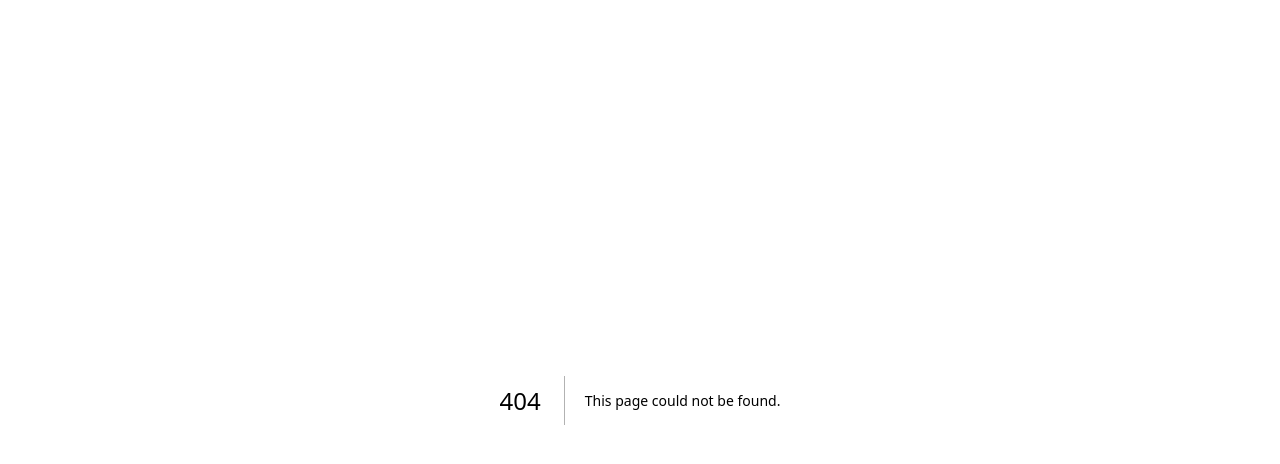
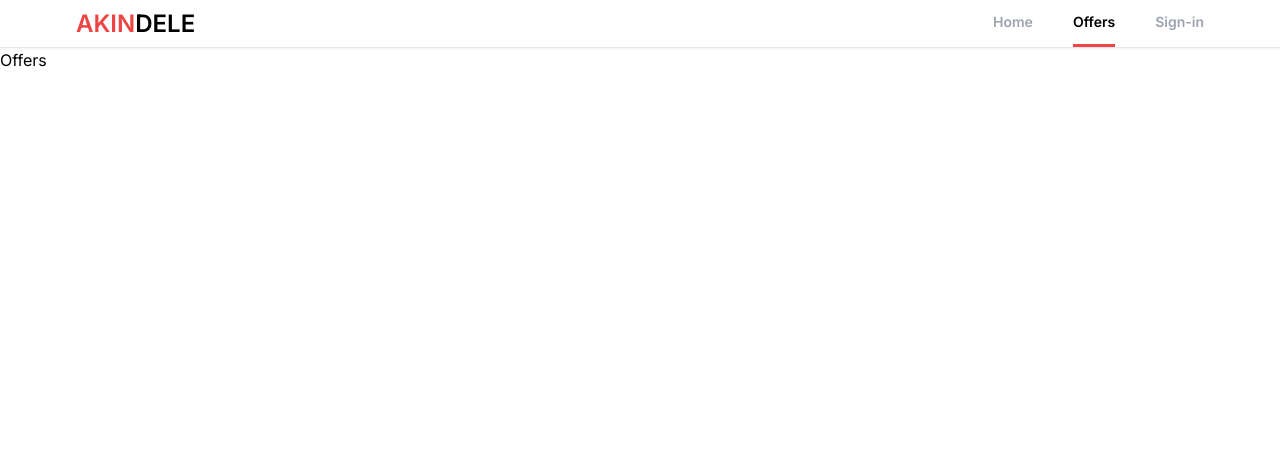
Before and after one commit to awwal148/realeaste-web, a Next.js app: page /offers in a window 1280 px wide. Before the commit this address had no page. Shown: the top 464 px of the page. Built offline with nearby package versions, Linux system fonts and the light colour scheme.

Commit message:
Done with the header component

```diff
--- /dev/null
+++ b/app/components/Header.js
@@ -0,0 +1,41 @@
+"use client";
+import React from 'react';
+import { navLinks } from '../constant';
+import Link from 'next/link';
+import { useRouter, usePathname } from 'next/navigation';
+
+export const Header = () => {
+  const pathname = usePathname(); // Get the current pathname
+  const router = useRouter(); // Get the router object
+  function pathMatchRoute(route) {
+    return route === pathname; // Directly return the comparison result
+  }
+  return (
+    <header className='bg-white border-b shadow-sm sticky top-0 z-40'>
+      <div className='flex justify-between items-center px-3 max-w-6xl mx-auto'>
+        <div>
+          <p onClick={() => router.push('/')} className='text-2xl font-semibold cursor-pointer'>
+            <span className='text-red-500'>AKIN</span>DELE
+          </p>
+        </div>
+        <div className='flex space-x-10'>
+          <ul className='flex space-x-10'>
+            {navLinks.map((item, index) => (
+              <li key={index} className='list-none'>
+                <Link href={item.href}>
+                  <p
+                    className={`cursor-pointer py-3 text-sm font-semibold border-b-[3px]  ${
+                      pathMatchRoute(item.href) ? 'text-black border-b-red-500' : 'text-gray-400 border-b-transparent'
+                    }`}
+                  >
+                    {item.label}
+                  </p>
+                </Link>
+              </li>
+            ))}
+          </ul>
+        </div>
+      </div>
+    </header>
+  );
+};
--- /dev/null
+++ b/app/constant/index.js
@@ -0,0 +1,5 @@
+export const navLinks = [
+    { href: "/", label: "Home" },
+    { href: "/offers", label: "Offers" },
+    { href: "/sign-in", label: "Sign-in" },
+];
--- a/app/layout.js
+++ b/app/layout.js
@@ -1,5 +1,6 @@
 import { Inter } from "next/font/google";
 import "./globals.css";
+import { Header } from "./components/Header";
 
 const inter = Inter({ subsets: ["latin"] });
 
@@ -11,7 +12,10 @@ export const metadata = {
 export default function RootLayout({ children }) {
   return (
     <html lang="en">
-      <body className={inter.className}>{children}</body>
+      <body className={inter.className}>
+        <Header />
+        {children}
+        </body>
     </html>
   );
 }
--- /dev/null
+++ b/app/offers/page.js
@@ -0,0 +1,9 @@
+import React from 'react'
+
+const Offers = () => {
+  return (
+    <div>Offers</div>
+  )
+}
+
+export default Offers
--- /dev/null
+++ b/app/profile/page.js
@@ -0,0 +1,9 @@
+import React from 'react'
+
+const Profile = () => {
+  return (
+    <div>Profile</div>
+  )
+}
+
+export default Profile
--- /dev/null
+++ b/app/sign-in/page.js
@@ -0,0 +1,8 @@
+import React from 'react'
+const SignIn = () => {
+  return (
+    <div>SignIn</div>
+  )
+}
+
+export default SignIn
--- /dev/null
+++ b/app/sign-up/page.js
@@ -0,0 +1,9 @@
+import React from 'react'
+
+const SignUp = () => {
+  return (
+    <div>SignUp</div>
+  )
+}
+
+export default SignUp
```
